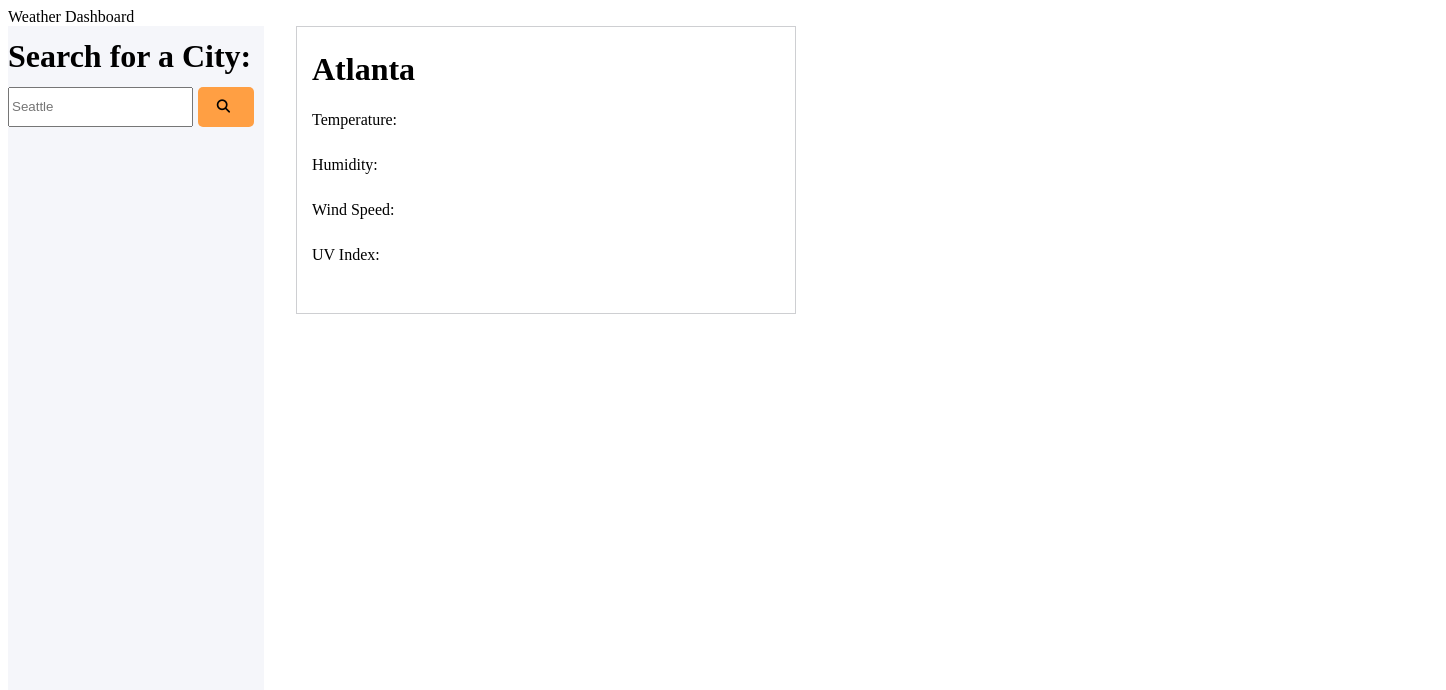
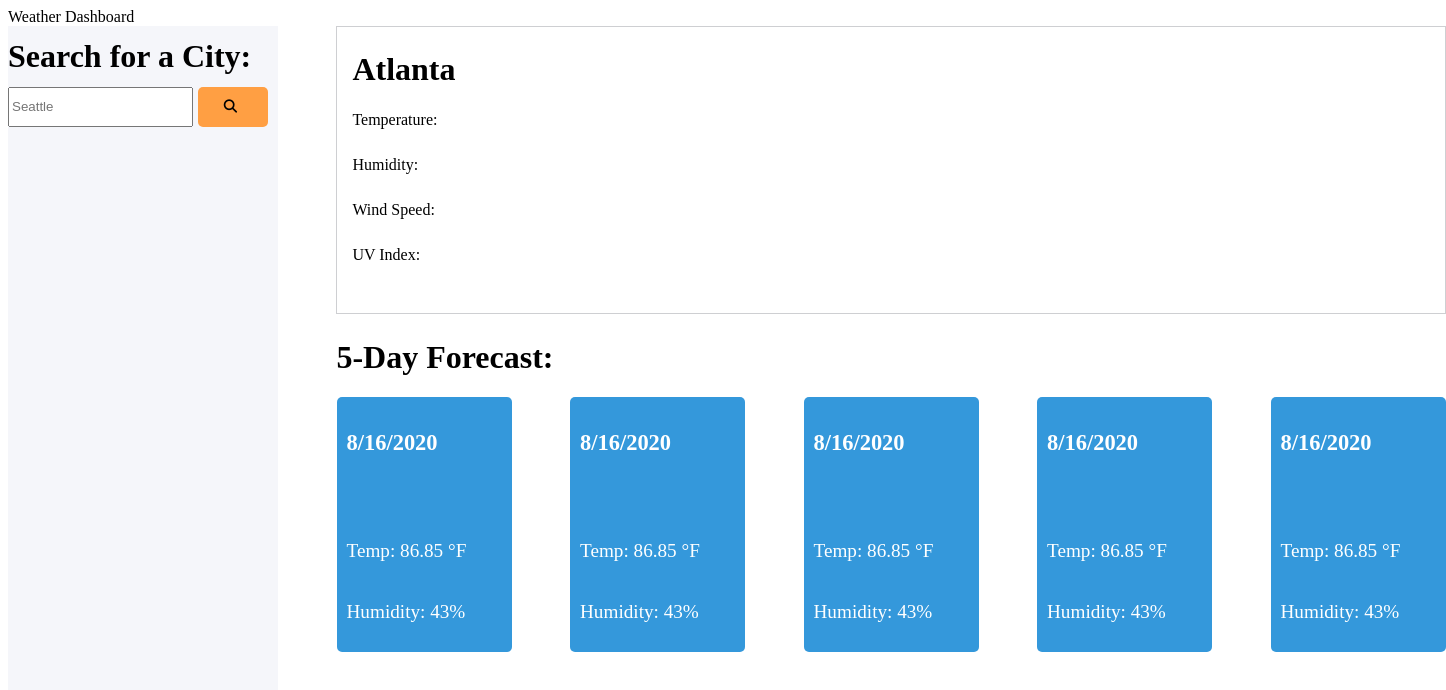
Before and after one commit to Aattawut/Weather-Dashboard, a plain HTML site: page index.html in a window 1280 px wide. Shown: the whole page, 1446 px wide, since content can reach past the window. Drawn offline with nearby package versions, Linux system fonts and the light colour scheme.

Commit message:
added 5 day forecast content with its required styling. no functionality for it yet.

```diff
--- a/assets/css/styles.css
+++ b/assets/css/styles.css
@@ -34,17 +34,43 @@ button:focus {
     max-width: 640px;
     height: 100%;
 }
-.col-3 {
+
+.search {
     background-color: #f5f6fa;
-    width: 40%;
+    width: 600px;
 }
 
-.col-9 {
+.forecast {
     border: solid 1px #cecfd2;
     margin-left: 5%;
     min-width: 500px;
     padding: 12px 15px 15px 15px;
     height: 40%;
+}
+
+ .five-day-container h1 {
+    margin-top: 25px;
+    margin-left: 5%;
+}
+
+.card-row {
+    display: flex;
+    flex-direction: row;
+}
+
+.five-day-card {
+    margin-left: 58.5px;
+    width: 175px;
+    height: auto;
+    border-radius: 5px;
+    color: white;
+    font-size: larger;
+    background-color: #3498db;
+}
+
+.five-day-container .card-text {
+    margin: none;
+    padding: 10px 30px 10px 10px;
 }
 
 .historyItems {
--- a/index.html
+++ b/index.html
@@ -14,7 +14,7 @@
     <header class="header">Weather Dashboard</header>
 
     <div class="container">
-        <div class="col-3">
+        <div class="search">
             <div class="row">
                 <h1>Search for a City:</h1>
             </div>
@@ -27,6 +27,7 @@
             <div class="historyItems"></div>
         </div>
         <div class="col-9">
+            <div class="forecast">
                 <div class="row">
                     <h1 class="cityName">Atlanta</h1>
                     <h1 class="currentDate"></h1>
@@ -45,6 +46,43 @@
                     <p class="uvIndex">UV Index:</p>
                 </div>
             </div>
+
+            <div class="five-day-container">
+                <h1>5-Day Forecast:</h1>
+                <div class="card-row">
+                    <div class="five-day-card">
+                        <h3 class="card-text">8/16/2020</h3>
+                        <img class="weatherIconi" src="">
+                        <p class="card-text">Temp: 86.85 °F</p>
+                        <p class="card-text">Humidity: 43%</p>
+                    </div>
+                    <div class="five-day-card">
+                        <h3 class="card-text">8/16/2020</h3>
+                        <img class="weatherIconi" src="">
+                        <p class="card-text">Temp: 86.85 °F</p>
+                        <p class="card-text">Humidity: 43%</p>
+                    </div>
+                    <div class="five-day-card">
+                        <h3 class="card-text">8/16/2020</h3>
+                        <img class="weatherIconi" src="">
+                        <p class="card-text">Temp: 86.85 °F</p>
+                        <p class="card-text">Humidity: 43%</p>
+                    </div>
+                    <div class="five-day-card">
+                        <h3 class="card-text">8/16/2020</h3>
+                        <img class="weatherIconi" src="">
+                        <p class="card-text">Temp: 86.85 °F</p>
+                        <p class="card-text">Humidity: 43%</p>
+                    </div>
+                    <div class="five-day-card">
+                        <h3 class="card-text">8/16/2020</h3>
+                        <img class="weatherIconi" src="">
+                        <p class="card-text">Temp: 86.85 °F</p>
+                        <p class="card-text">Humidity: 43%</p>
+                    </div>
+                </div>
+            </div>
+        </div>
     </div>
 
 </body>
```
Lines whose indentation alone changed are shown as unchanged.
